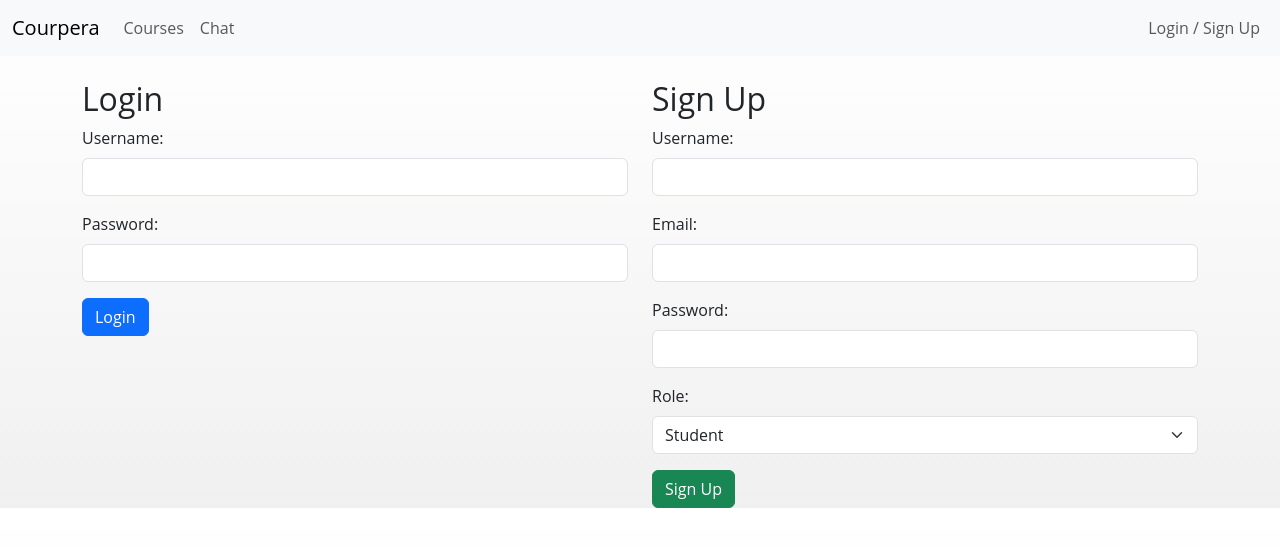
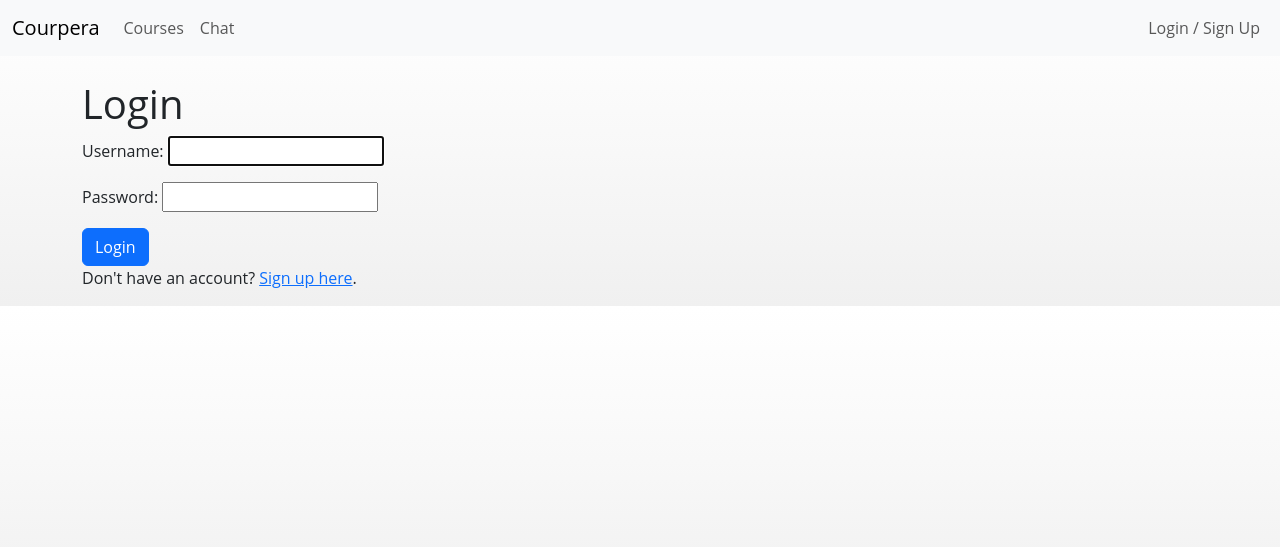
Before and after one commit to blob451/Django-eLearning-Platform, a Django app: page /login/ in a window 1280 px wide. Shown: the top 547 px of the page. Run offline with Django 5.2, Linux system fonts and the light colour scheme; parts of the project's set-up code (start-up, migrations or seed data) failed here and were passed over.

Commit message:
9.2 - Implement user registration and update login/signup views

```diff
--- a/templates/login.html
+++ b/templates/login.html
@@ -1,49 +1,13 @@
 {% extends 'base.html' %}
 
-{% block title %}Login / Sign Up{% endblock %}
+{% block title %}Login{% endblock %}
 
 {% block content %}
-<div class="row">
-  <div class="col-md-6">
-    <h2>Login</h2>
-    <form method="post" action="{% url 'login' %}">
-      {% csrf_token %}
-      <div class="mb-3">
-        <label for="id_username" class="form-label">Username:</label>
-        <input type="text" name="username" class="form-control" id="id_username" required>
-      </div>
-      <div class="mb-3">
-        <label for="id_password" class="form-label">Password:</label>
-        <input type="password" name="password" class="form-control" id="id_password" required>
-      </div>
-      <button type="submit" class="btn btn-primary">Login</button>
-    </form>
-  </div>
-  <div class="col-md-6">
-    <h2>Sign Up</h2>
-    <form method="post" action="{% url 'signup' %}">
-      {% csrf_token %}
-      <div class="mb-3">
-        <label for="signup_username" class="form-label">Username:</label>
-        <input type="text" name="username" class="form-control" id="signup_username" required>
-      </div>
-      <div class="mb-3">
-        <label for="signup_email" class="form-label">Email:</label>
-        <input type="email" name="email" class="form-control" id="signup_email" required>
-      </div>
-      <div class="mb-3">
-        <label for="signup_password" class="form-label">Password:</label>
-        <input type="password" name="password" class="form-control" id="signup_password" required>
-      </div>
-      <div class="mb-3">
-        <label for="signup_role" class="form-label">Role:</label>
-        <select name="role" class="form-select" id="signup_role">
-          <option value="student">Student</option>
-          <option value="teacher">Instructor</option>
-        </select>
-      </div>
-      <button type="submit" class="btn btn-success">Sign Up</button>
-    </form>
-  </div>
-</div>
+  <h1>Login</h1>
+  <form method="post">
+    {% csrf_token %}
+    {{ form.as_p }}
+    <button type="submit" class="btn btn-primary">Login</button>
+  </form>
+  <p>Don't have an account? <a href="{% url 'signup' %}">Sign up here</a>.</p>
 {% endblock %}
```
Also changed, not shown: pages/views.py (+15 -11 lines), templates/signup.html (added, +13 -0 lines), users/forms.py (added, +27 -0 lines).
